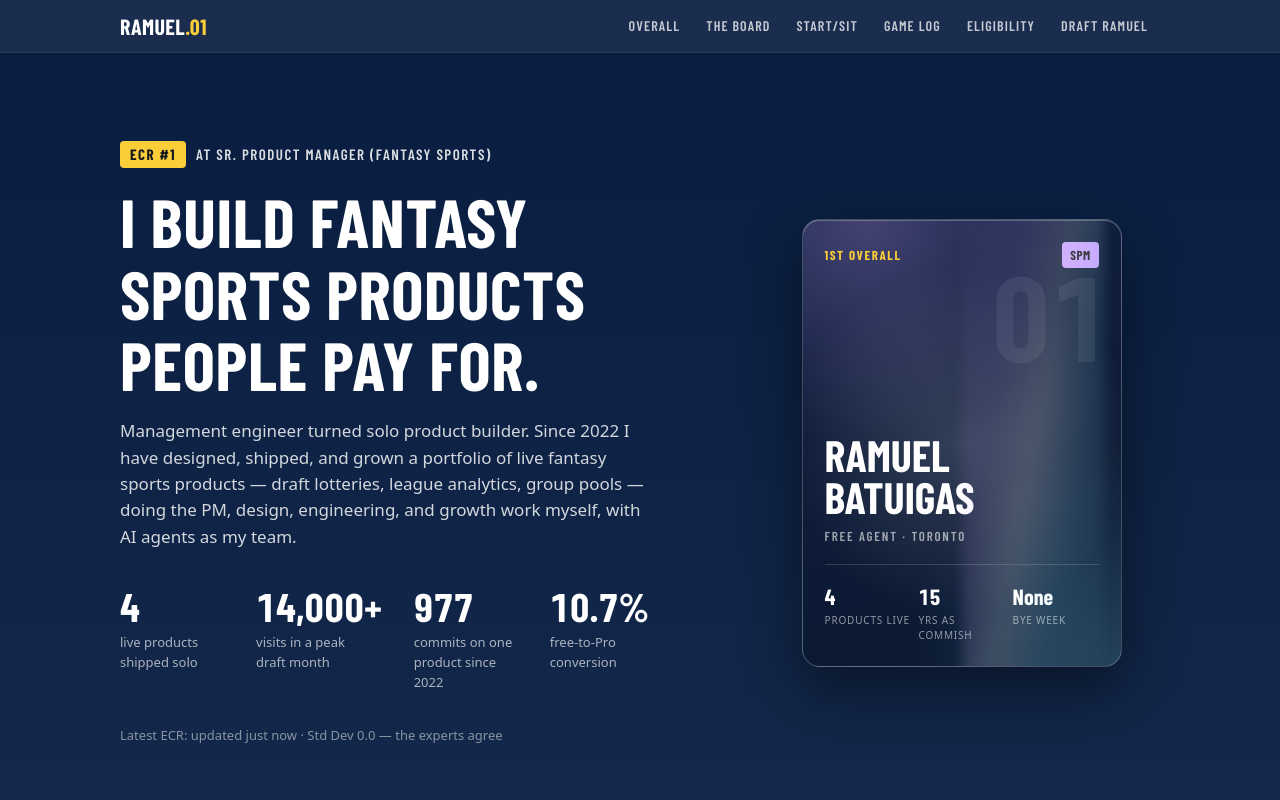
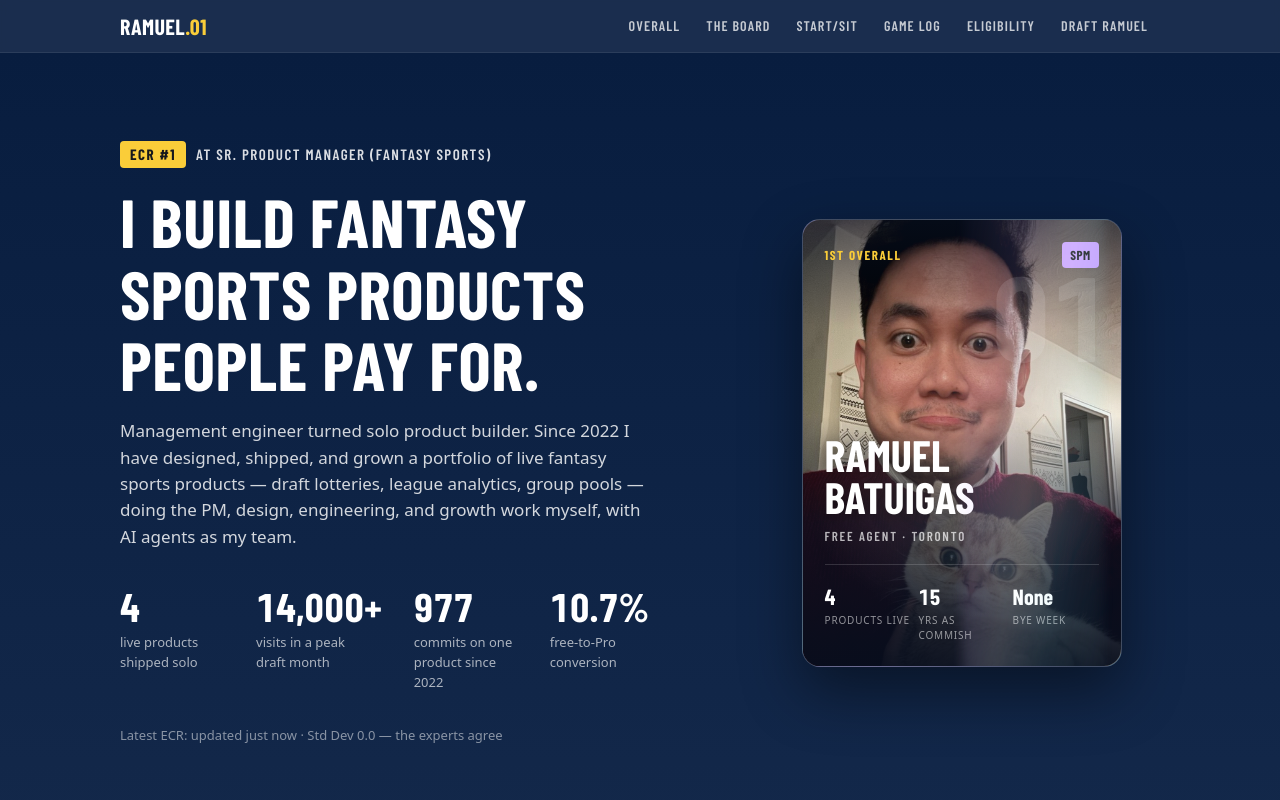
Before and after one commit to ManagementEngineer/portfolio, a React (Vite) app: page / in a window 1280 px wide. Shown: the top 800 px of the page. Built offline with nearby package versions, Linux system fonts and the light colour scheme; a web font is replaced by a local one.

Commit message:
Add player-card photo with sports-card scrim treatment
Co-Authored-By: Claude Fable 5 <noreply@anthropic.com>

```diff
--- a/src/App.css
+++ b/src/App.css
@@ -179,7 +179,30 @@
   transform-style: preserve-3d;
 }
 
+.player-card__photo {
+  position: absolute;
+  inset: 0;
+  width: 100%;
+  height: 100%;
+  object-fit: cover;
+  filter: saturate(0.92) contrast(1.05);
+}
+
+.player-card__scrim {
+  position: absolute;
+  inset: 0;
+  background: linear-gradient(
+    180deg,
+    rgba(8, 18, 38, 0.62) 0%,
+    rgba(8, 18, 38, 0.12) 24%,
+    rgba(8, 18, 38, 0.05) 44%,
+    rgba(8, 18, 38, 0.68) 68%,
+    rgba(7, 14, 30, 0.95) 100%
+  );
+}
+
 .player-card__top {
+  position: relative;
   display: flex;
   justify-content: space-between;
   align-items: center;
@@ -201,10 +224,11 @@
   font-weight: 800;
   font-size: 120px;
   line-height: 1;
-  color: rgba(255, 255, 255, 0.07);
+  color: rgba(255, 255, 255, 0.12);
 }
 
 .player-card__name {
+  position: relative;
   font-family: var(--font-display);
   font-weight: 800;
   text-transform: uppercase;
@@ -212,18 +236,21 @@
   line-height: 0.95;
   margin-top: auto;
   color: #fff;
+  text-shadow: 0 2px 14px rgba(0, 0, 0, 0.5);
 }
 
 .player-card__team {
+  position: relative;
   font-family: var(--font-display);
   font-weight: 600;
   letter-spacing: 0.14em;
   font-size: 13px;
-  color: rgba(255, 255, 255, 0.6);
+  color: rgba(255, 255, 255, 0.7);
   margin-top: 8px;
 }
 
 .player-card__stats {
+  position: relative;
   display: grid;
   grid-template-columns: repeat(3, 1fr);
   gap: 8px;
--- a/src/components/PlayerCard.tsx
+++ b/src/components/PlayerCard.tsx
@@ -1,6 +1,7 @@
 import { useRef } from 'react'
 import { motion, useMotionValue, useSpring, useTransform, useReducedMotion } from 'motion/react'
 import PositionBadge from './PositionBadge'
+import photo from '../assets/card-photo.jpg'
 
 // The signature element: a holographic "1st overall" player card that tilts
 // toward the pointer, with a foil sheen that tracks the light.
@@ -34,6 +35,8 @@ export default function PlayerCard() {
   return (
     <div className="card-scene" ref={ref} onPointerMove={onPointerMove} onPointerLeave={onPointerLeave}>
       <motion.div className="player-card" style={reduced ? undefined : { rotateX, rotateY }}>
+        <img className="player-card__photo" src={photo} alt="Ramuel Batuigas, with the league's unofficial mascot" />
+        <div className="player-card__scrim" aria-hidden />
         <div className="player-card__top">
           <span className="player-card__pick">1ST OVERALL</span>
           <PositionBadge pos="QB" text="SPM" />
```
Also changed, not shown: src/assets/card-photo.jpg (added).
